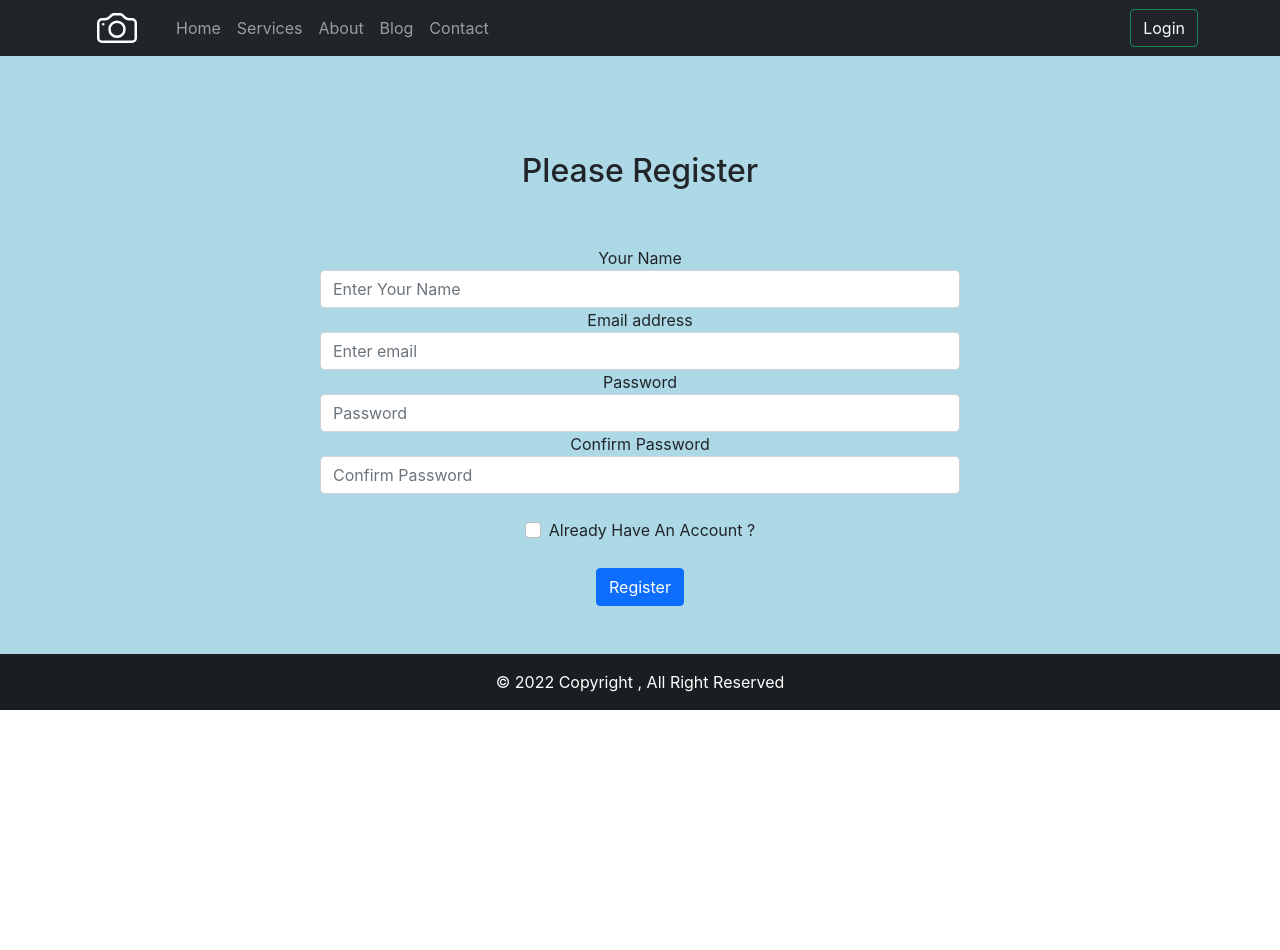
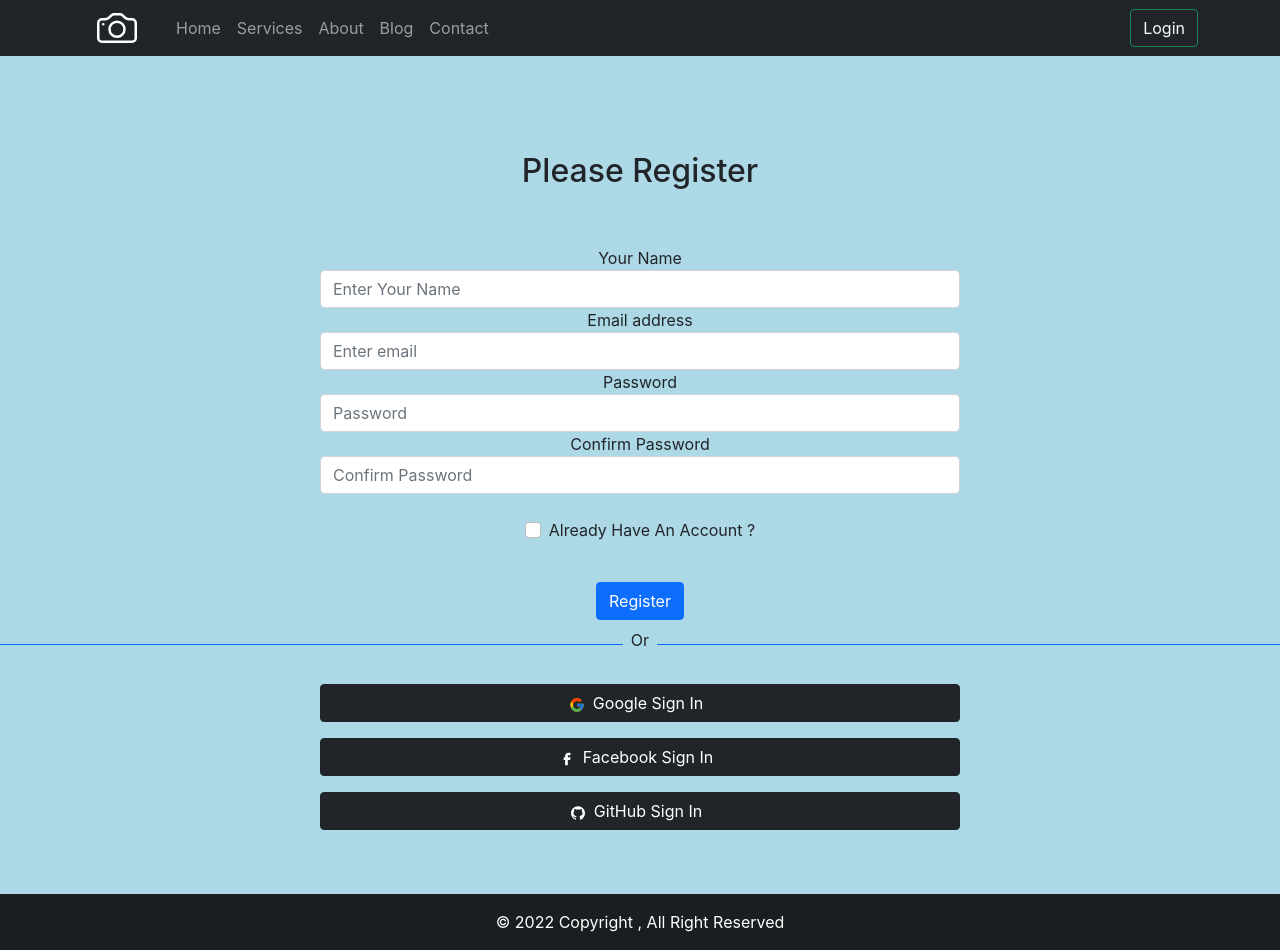
Before and after one commit to jicumollick/mollick-photography, a React (Create React App) app: page /login in a window 1280 px wide. Before the commit the page ends 800 px from the top, so only its background shows below. Built offline with nearby package versions, Linux system fonts and the light colour scheme.

Commit message:
social login done

```diff
--- a/package.json
+++ b/package.json
@@ -11,6 +11,7 @@
     "react": "^18.0.0",
     "react-dom": "^18.0.0",
     "react-firebase-hooks": "^5.0.3",
+    "react-icons": "^4.3.1",
     "react-router-dom": "^6.3.0",
     "react-scripts": "5.0.1",
     "web-vitals": "^2.1.4"
--- a/src/components/Login/Login.js
+++ b/src/components/Login/Login.js
@@ -1,20 +1,69 @@
 import React, { useState } from "react";
+import {
+  useCreateUserWithEmailAndPassword,
+  useSignInWithEmailAndPassword,
+} from "react-firebase-hooks/auth";
+import { useNavigate } from "react-router";
+import auth from "../../Firebase/Firebase.init";
+import SocialLogin from "../SocialLogin/SocialLogin";
+
 import "./Login.css";
 const Login = () => {
+  const [email, setEmail] = useState("");
+  const [password, setPassword] = useState("");
+  const [error, setError] = useState("");
+
+  const navigate = useNavigate();
+  // for create user
+  const [createUserWithEmailAndPassword, user, loading, error1] =
+    useCreateUserWithEmailAndPassword(auth);
+  // for login user
+  const [signInWithEmailAndPassword, user1, loading1, error2] =
+    useSignInWithEmailAndPassword(auth);
+
   const [registered, setRegistered] = useState(false);
 
+  const handleFormSubmit = (event) => {
+    event.preventDefault();
+    console.log("form submitted", email, password);
+    if (registered) {
+      // login
+
+      signInWithEmailAndPassword(email, password);
+    } else {
+      // sign up
+      createUserWithEmailAndPassword(email, password);
+
+      setRegistered(true);
+      navigate("/login");
+    }
+  };
   const handleRegister = (event) => {
     setRegistered(event.target.checked);
   };
+
+  if (error1) {
+    setError(error1);
+    return;
+  }
+  if (error2) {
+    setError(error2);
+    console.log(error);
+    return;
+  }
+  if (user1) {
+    return navigate("/home");
+  }
+
   return (
     <div className="py-5 login">
       <h2 className="py-5">Please {registered ? "Login" : "Register"}</h2>
-      <form className="w-50 mx-auto">
+      <form className="w-50 mx-auto" onSubmit={handleFormSubmit}>
         {registered ? (
           ""
         ) : (
           <div className="form-group">
-            <label for="name">Your Name</label>
+            <label htmlFor="name">Your Name</label>
             <input
               type="text"
               className="form-control"
@@ -25,39 +74,45 @@ const Login = () => {
           </div>
         )}
         <div className="form-group">
-          <label for="exampleInputEmail1">Email address</label>
+          <label htmlFor="exampleInputEmail1">Email address</label>
           <input
+            onBlur={(e) => setEmail(e.target.value)}
             type="email"
+            name="email"
             className="form-control"
             id="exampleInputEmail1"
             aria-describedby="emailHelp"
             placeholder="Enter email"
+            required
           />
         </div>
         <div className="form-group">
-          <label for="exampleInputPassword1">Password</label>
+          <label htmlFor="exampleInputPassword2">Password</label>
           <input
+            onBlur={(e) => setPassword(e.target.value)}
             type="password"
+            name="password"
             className="form-control"
-            id="exampleInputPassword1"
+            id="exampleInputPassword2"
             placeholder="Password"
+            required
           />
         </div>
         {registered ? (
           ""
         ) : (
           <div className="form-group">
-            <label for="exampleInputPassword1">Confirm Password</label>
+            <label htmlFor="exampleInputPassword3">Confirm Password</label>
             <input
               type="password"
               className="form-control"
-              id="exampleInputPassword1"
+              id="exampleInputPassword3"
               placeholder="Confirm Password"
             />
           </div>
         )}
         <div className="form-check py-4">
-          <label className="form-check-label " for="exampleCheck1">
+          <label className="form-check-label " htmlFor="exampleCheck1">
             <input
               type="checkbox"
               className="form-check-input"
@@ -67,10 +122,12 @@ const Login = () => {
             Already Have An Account ?
           </label>
         </div>
+        <p className="text-danger">{error ? error : ""}</p>
         <button type="submit" className="btn btn-primary">
           {registered ? "Login" : "Register"}
         </button>
       </form>
+      <SocialLogin></SocialLogin>
     </div>
   );
 };
--- /dev/null
+++ b/src/components/SocialLogin/SocialLogin.js
@@ -0,0 +1,63 @@
+import React from "react";
+import { FcGoogle } from "react-icons/fc";
+import { CgFacebook } from "react-icons/cg";
+import { AiFillGithub } from "react-icons/ai";
+
+import {
+  useSignInWithGithub,
+  useSignInWithGoogle,
+} from "react-firebase-hooks/auth";
+import { useNavigate } from "react-router-dom";
+import auth from "../../Firebase/Firebase.init";
+
+const SocialLogin = () => {
+  const [signInWithGoogle, user, loading, error] = useSignInWithGoogle(auth);
+  const [signInWithGithub, user1, loading1, error1] = useSignInWithGithub(auth);
+  const navigate = useNavigate();
+  let errorMessage = "";
+
+  if (error || error1) {
+    errorMessage = (
+      <p className="text-danger">
+        Error: {error?.message} {error1?.message}
+      </p>
+    );
+  }
+
+  if (user || user1) {
+    navigate("/home");
+  }
+
+  return (
+    <div>
+      <div className="d-flex align-items-center">
+        <div style={{ height: "1px" }} className="bg-primary w-50"></div>
+        <p className="mt-2 px-2">Or</p>
+        <div style={{ height: "1px" }} className="bg-primary w-50"></div>
+      </div>
+      {errorMessage}
+      <div>
+        <button
+          onClick={() => signInWithGoogle()}
+          className="btn btn-dark w-50 d-block mx-auto my-3"
+        >
+          <FcGoogle />
+          <span className="px-2">Google Sign In</span>
+        </button>
+        <button className="btn btn-dark w-50 d-block mx-auto my-3">
+          <CgFacebook />
+          <span className="px-2">Facebook Sign In</span>
+        </button>
+        <button
+          onClick={() => signInWithGithub()}
+          className="btn btn-dark w-50 d-block mx-auto my-3"
+        >
+          <AiFillGithub />
+          <span className="px-2">GitHub Sign In</span>
+        </button>
+      </div>
+    </div>
+  );
+};
+
+export default SocialLogin;
```
Also changed, not shown: 1 other file (tests, documents, lock files or other folders).
